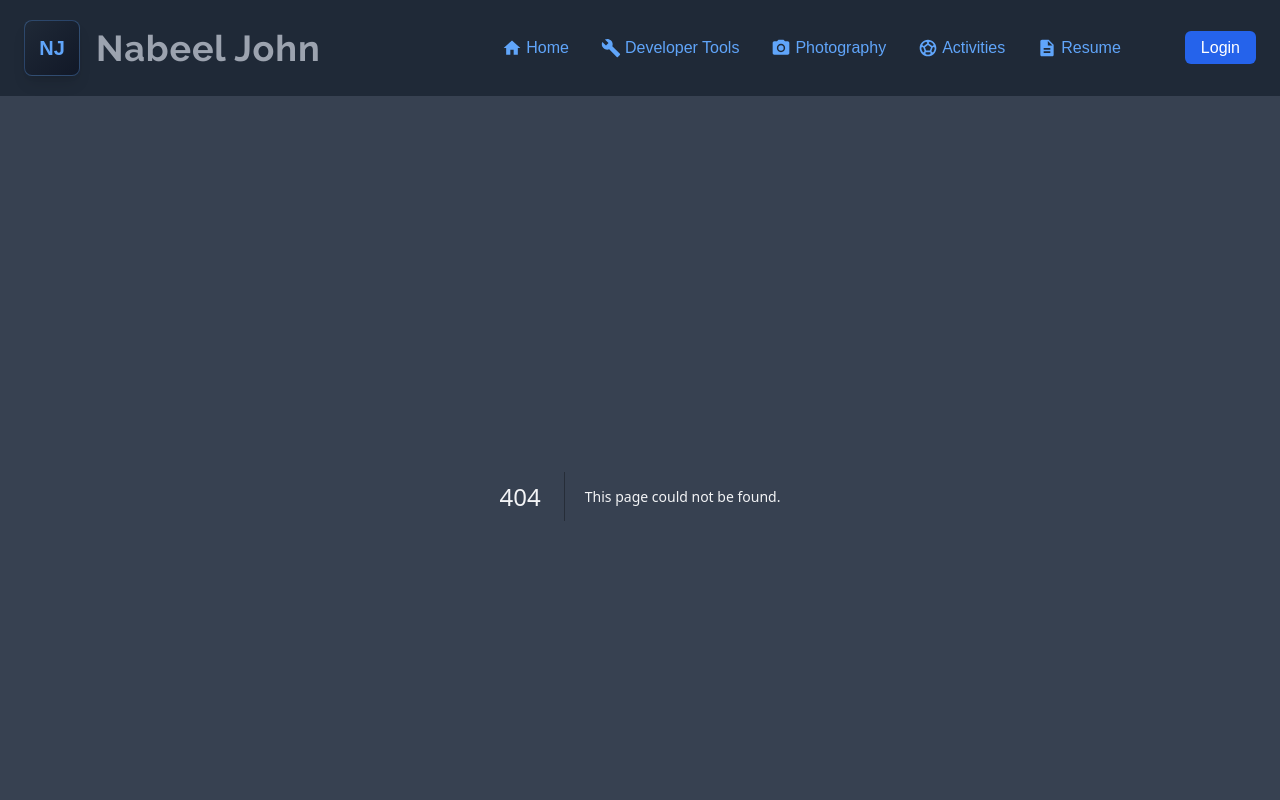
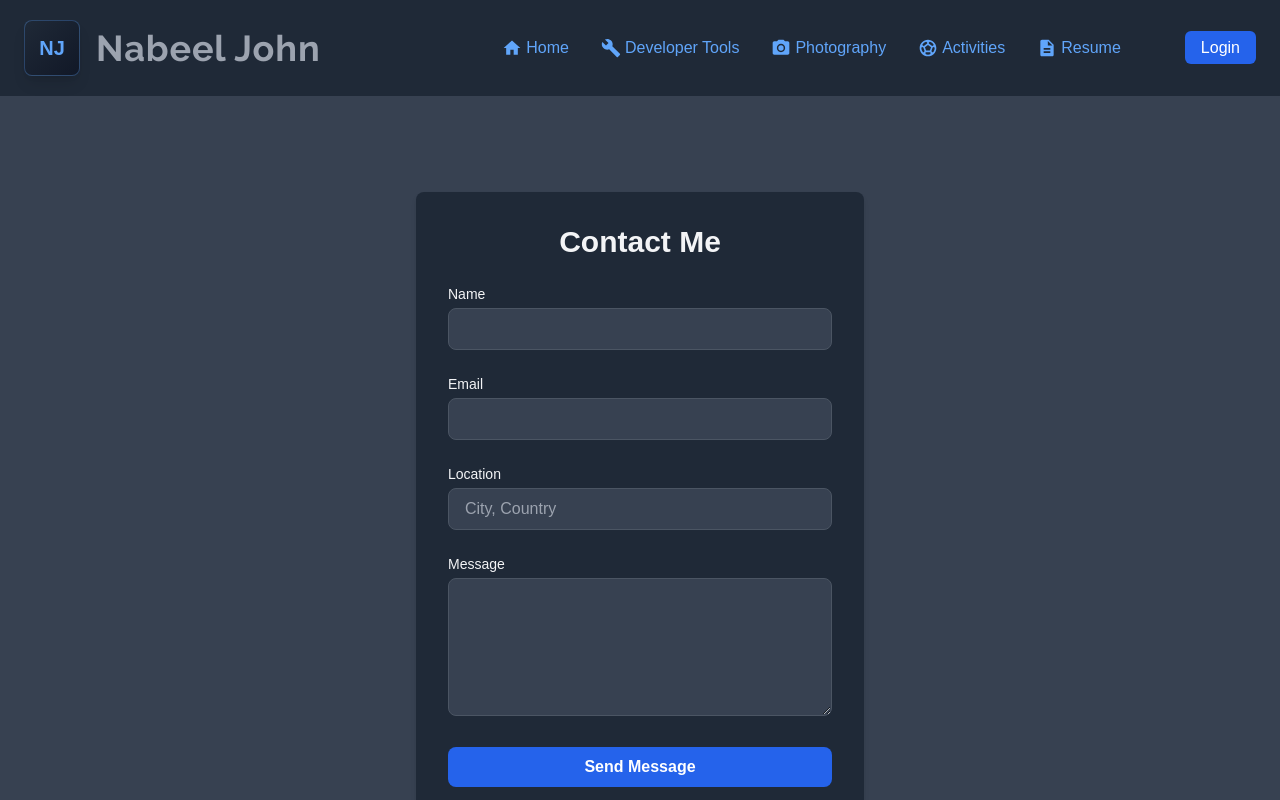
Before and after one commit to nabeeljohn/njohnweb, a Next.js app: page /contactme in a window 1280 px wide. Before the commit this address had no page. Shown: the top 800 px of the page. Built offline with nearby package versions, Linux system fonts and the light colour scheme.

Commit message:
add contactme page and form

```diff
--- /dev/null
+++ b/app/contactme/page.tsx
@@ -0,0 +1,95 @@
+'use client';
+
+import { useState } from 'react';
+
+export default function ContactPage() {
+  const [form, setForm] = useState({
+    name: '',
+    email: '',
+    location: '',
+    message: '',
+  });
+
+  const handleChange = (
+    e: React.ChangeEvent<HTMLInputElement | HTMLTextAreaElement>
+  ) => {
+    setForm({ ...form, [e.target.name]: e.target.value });
+  };
+
+  const handleSubmit = (e: React.FormEvent) => {
+    e.preventDefault();
+    console.log(form); // Replace with API call
+    alert('Message sent!');
+    setForm({ name: '', email: '', location: '', message: '' });
+  };
+
+  return (
+    <div className="h-full flex items-center justify-center bg-gray-700 text-gray-100 pt-24 pb-24 px-4">
+      <div className="bg-gray-800 p-8 rounded-lg shadow-md w-full max-w-md">
+        <h1 className="text-3xl font-bold mb-6 text-center">Contact Me</h1>
+
+        <form onSubmit={handleSubmit} className="space-y-6">
+          {/* Name */}
+          <div>
+            <label className="block text-sm font-medium mb-1">Name</label>
+            <input
+              type="text"
+              name="name"
+              value={form.name}
+              onChange={handleChange}
+              required
+              className="w-full px-4 py-2 rounded-lg bg-gray-700 border border-gray-600 focus:outline-none focus:ring-2 focus:ring-blue-500"
+            />
+          </div>
+
+          {/* Email */}
+          <div>
+            <label className="block text-sm font-medium mb-1">Email</label>
+            <input
+              type="email"
+              name="email"
+              value={form.email}
+              onChange={handleChange}
+              required
+              className="w-full px-4 py-2 rounded-lg bg-gray-700 border border-gray-600 focus:outline-none focus:ring-2 focus:ring-blue-500"
+            />
+          </div>
+
+          {/* Location */}
+          <div>
+            <label className="block text-sm font-medium mb-1">Location</label>
+            <input
+              type="text"
+              name="location"
+              value={form.location}
+              onChange={handleChange}
+              placeholder="City, Country"
+              className="w-full px-4 py-2 rounded-lg bg-gray-700 border border-gray-600 focus:outline-none focus:ring-2 focus:ring-blue-500"
+            />
+          </div>
+
+          {/* Message */}
+          <div>
+            <label className="block text-sm font-medium mb-1">Message</label>
+            <textarea
+              name="message"
+              rows={5}
+              value={form.message}
+              onChange={handleChange}
+              required
+              className="w-full px-4 py-2 rounded-lg bg-gray-700 border border-gray-600 focus:outline-none focus:ring-2 focus:ring-blue-500"
+            />
+          </div>
+
+          {/* Submit */}
+          <button
+            type="submit"
+            className="w-full py-2 rounded-lg bg-blue-600 hover:bg-blue-500 text-white font-semibold transition"
+          >
+            Send Message
+          </button>
+        </form>
+      </div>
+    </div>
+  );
+}
--- a/app/page.tsx
+++ b/app/page.tsx
@@ -38,7 +38,7 @@ export default function Home() {
               <p className="text-gray-400 mb-6">Have an idea, a challenge, or something worth exploring? I’m always open to meaningful conversations.
               </p>
               <a
-                href="/contact"
+                href="/contactme"
                 className="inline-block px-5 py-3 bg-blue-500 text-white rounded hover:bg-blue-600 transition"
               >
                 Contact Me
```
